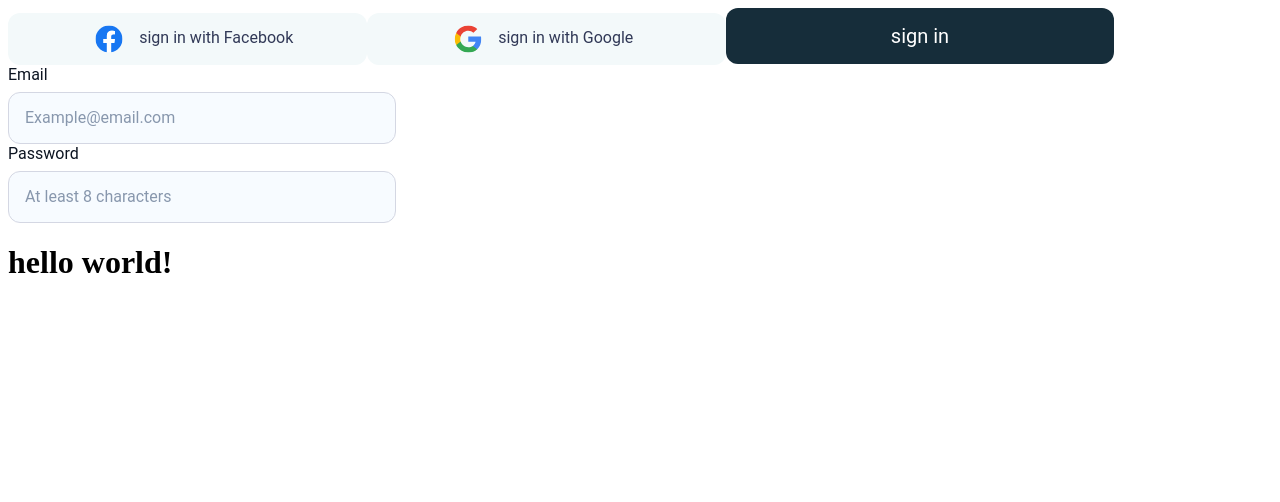
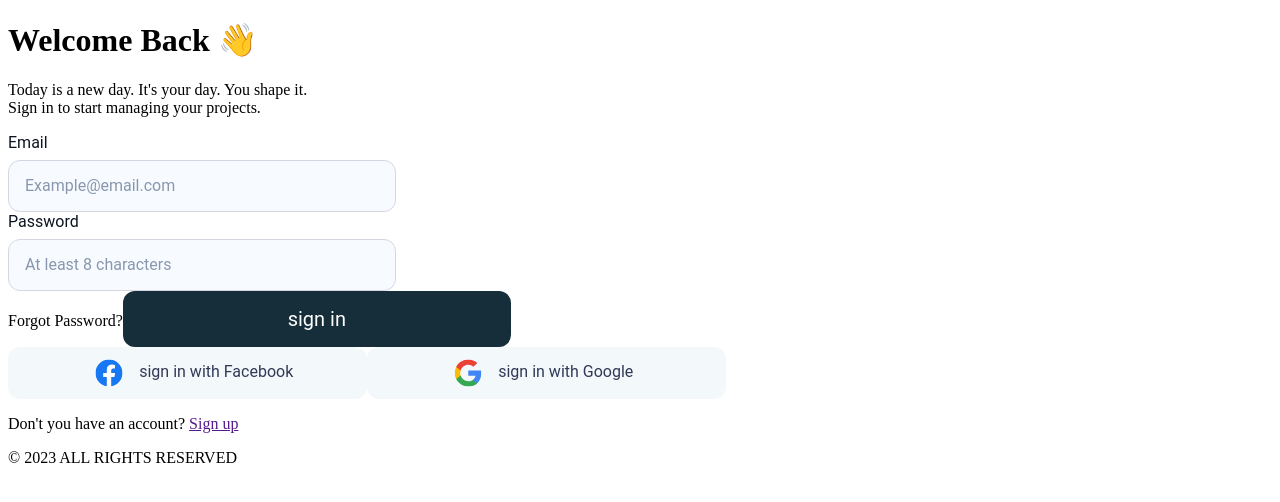
Before and after one commit to younesRekik15/loginPage-community_reactVersion, a React (Vite) app: page / in a window 1280 px wide. Shown: the top 502 px of the page. Built offline with nearby package versions, Linux system fonts and the light colour scheme; a web font is replaced by a local one.

Commit message:
added all content needed to make them ready for styling

```diff
--- a/src/App.tsx
+++ b/src/App.tsx
@@ -4,17 +4,40 @@ import Input from "./components/Input/Input";
 
 const App = () => {
   return (
-    <>
-      <SocialButton brandName="Facebook"></SocialButton>
-      <SocialButton brandName="Google"></SocialButton>
-
-      <MainButton>sign in</MainButton>
-
-      <Input type="email" placeholder="Example@email.com" ></Input>
-      <Input type="password" placeholder="At least 8 characters" ></Input>
-
-      <h1>hello world!</h1>
-    </>
+    <div className="container">
+      <div className="img-part"></div>
+      <div className="login-part">
+        <div className="flex-space-item"></div>
+        <main>
+          <header>
+            <h1>Welcome Back 👋</h1>
+            <p>
+              Today is a new day. It's your day. You shape it. <br />
+              Sign in to start managing your projects.
+            </p>
+          </header>
+          <form action="" method="POST">
+            <Input type="email" placeholder="Example@email.com"></Input>
+            <Input type="password" placeholder="At least 8 characters"></Input>
+            <a>Forgot Password?</a>
+            <MainButton>sign in</MainButton>
+          </form>
+          <div className="social-buttons-container">
+            <SocialButton brandName="Facebook"></SocialButton>
+            <SocialButton brandName="Google"></SocialButton>
+          </div>
+          <p>
+            Don't you have an account? <a href="">Sign up</a>
+          </p>
+        </main>
+        <p className="copyright not-small-screen-only">
+          &copy; 2023 ALL RIGHTS RESERVED
+        </p>
+      </div>
+      <p className="copyright small-screen-only">
+        &copy; 2023 ALL RIGHTS RESERVED
+      </p>
+    </div>
   );
 };
 
```
Also changed, not shown: src/assets/images/aside-img.jpg, 1 other file (tests, documents, lock files or other folders).
